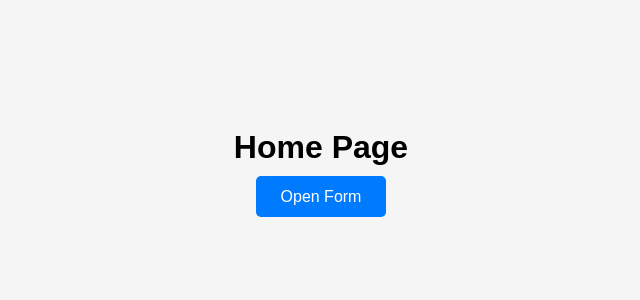
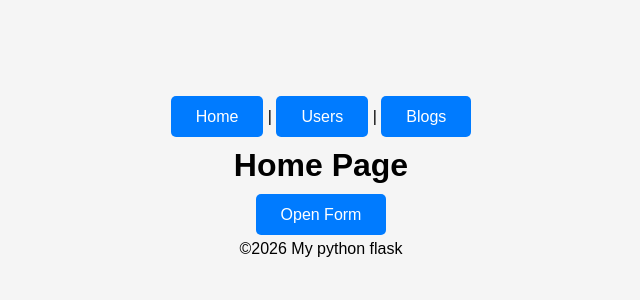
Before and after one commit to sudipta629/flask-journey, a Flask app: page / in a window 1280 px wide. Shown: the top 300 px of the page, without its empty margins (319-959 px from the left). Run offline with Flask 3, Linux system fonts and the light colour scheme.

Commit message:
base page input

```diff
--- /dev/null
+++ b/templates/base.html
@@ -0,0 +1,67 @@
+<!DOCTYPE html>
+<html lang="en">
+<head>
+    <meta charset="UTF-8">
+    <title>navebar</title>
+</head>
+<body>
+<!DOCTYPE html>
+<html lang="en">
+<head>
+    <meta charset="UTF-8">
+    <meta name="viewport" content="width=device-width, initial-scale=1.0">
+    <title>Home</title>
+
+    <style>
+
+        body{
+            font-family:Arial, Helvetica, sans-serif;
+            background:#f5f5f5;
+            text-align:center;
+            padding-top:100px;
+        }
+
+        .message{
+            width:350px;
+            margin:auto;
+            padding:15px;
+            background:#d4edda;
+            color:#155724;
+            border:1px solid #c3e6cb;
+            border-radius:6px;
+            margin-bottom:20px;
+        }
+
+        a{
+            text-decoration:none;
+            padding:12px 25px;
+            background:#007bff;
+            color:white;
+            border-radius:5px;
+        }
+
+    </style>
+
+</head>
+<body>
+
+<nav>
+    <a href="/">Home</a> |
+    <a href="/users">Users</a> |
+    <a href="/blogs">Blogs</a>
+</nav>
+
+{%block content%}
+
+{%endblock%}
+
+<footer>
+    <p>&copy;2026 My python flask</p>
+</footer>
+
+
+<script src="{{ url_for('static', filename='js/script.js') }}"></script>
+</body>
+</html>
+</body>
+</html>
--- a/templates/index.html
+++ b/templates/index.html
@@ -1,42 +1,7 @@
-<!DOCTYPE html>
-<html lang="en">
-<head>
-    <meta charset="UTF-8">
-    <meta name="viewport" content="width=device-width, initial-scale=1.0">
-    <title>Home</title>
 
-    <style>
 
-        body{
-            font-family:Arial, Helvetica, sans-serif;
-            background:#f5f5f5;
-            text-align:center;
-            padding-top:100px;
-        }
-
-        .message{
-            width:350px;
-            margin:auto;
-            padding:15px;
-            background:#d4edda;
-            color:#155724;
-            border:1px solid #c3e6cb;
-            border-radius:6px;
-            margin-bottom:20px;
-        }
-
-        a{
-            text-decoration:none;
-            padding:12px 25px;
-            background:#007bff;
-            color:white;
-            border-radius:5px;
-        }
-
-    </style>
-
-</head>
-<body>
+{%extends 'base.html'%}
+{%block content%}
 
     {% with messages = get_flashed_messages() %}
         {% if messages %}
@@ -56,5 +21,4 @@
         Open Form
     </a>
 
-</body>
-</html>
+{%endblock%}
```
